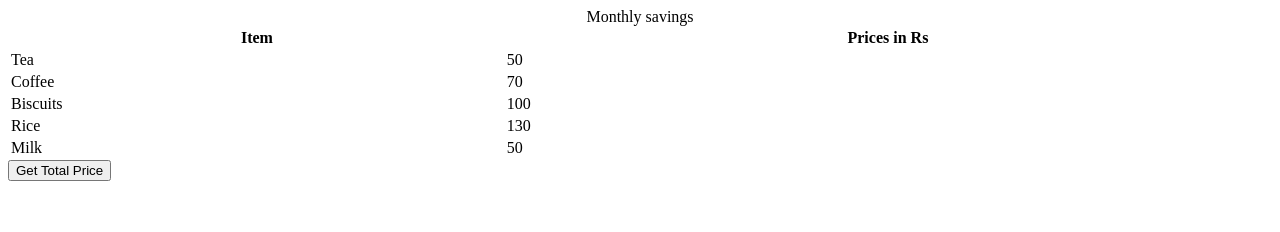
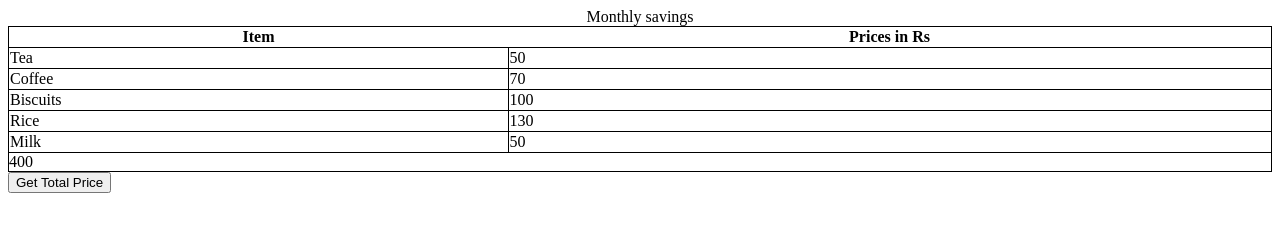
Before and after one commit to acciojob/grofers-checkout-UdayBari3421, a website: page main.html in a window 1280 px wide. Both pictures are taken after a click on the button "Get Total Price". Drawn offline with Linux system fonts and the light colour scheme.

Commit message:
created a submission

```diff
--- a/script.js
+++ b/script.js
@@ -1,10 +1,22 @@
 const getSumBtn = document.createElement("button");
+const table = document.querySelector("table");
 getSumBtn.append("Get Total Price");
 document.body.appendChild(getSumBtn);
+const  item = document.querySelectorAll(".price");
+var arr = [];
+item.forEach((e)=>{
+	let value = e.innerText;
+	arr.push(parseInt(value));
+});
 
+let tr = document.createElement("tr");
 const getSum = () => {
-//Add your code here
+	let sum = 0;
 
+	for (let i = 0; i < arr.length; i++) {
+		sum = sum + arr[i];
+		tr.innerText = sum;
+	}
 };
-
+table.appendChild(tr);
 getSumBtn.addEventListener("click", getSum);
--- a/styles.css
+++ b/styles.css
@@ -1,2 +1,5 @@
-
+table,tr,td{
+	border:1px solid black;
+	border-collapse:collapse;
+}
 /* Your CSS Code here. */
```
